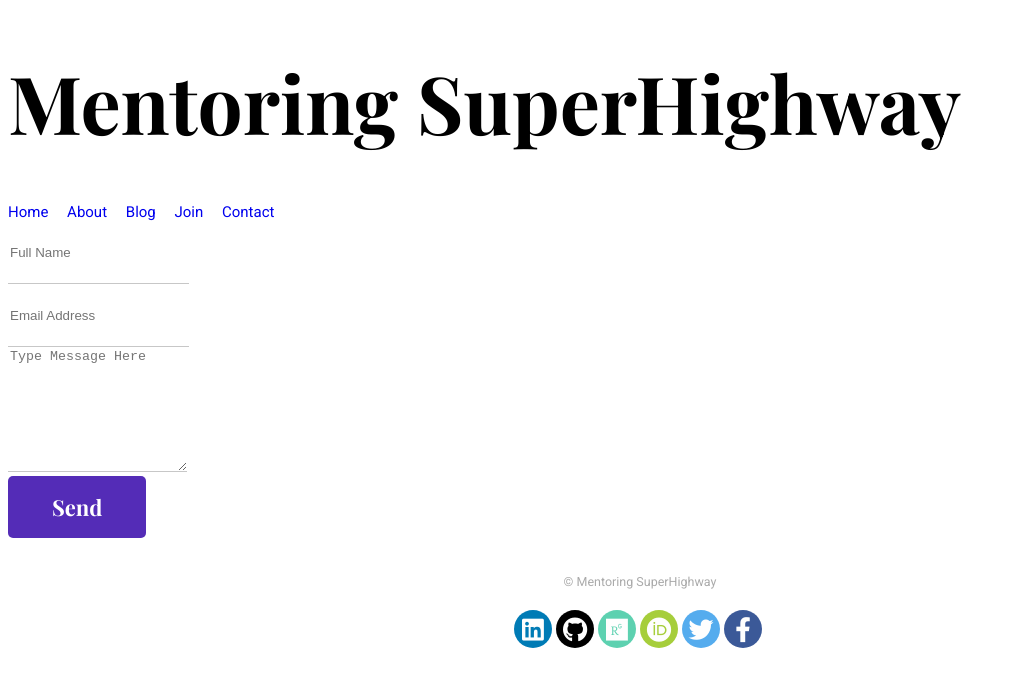
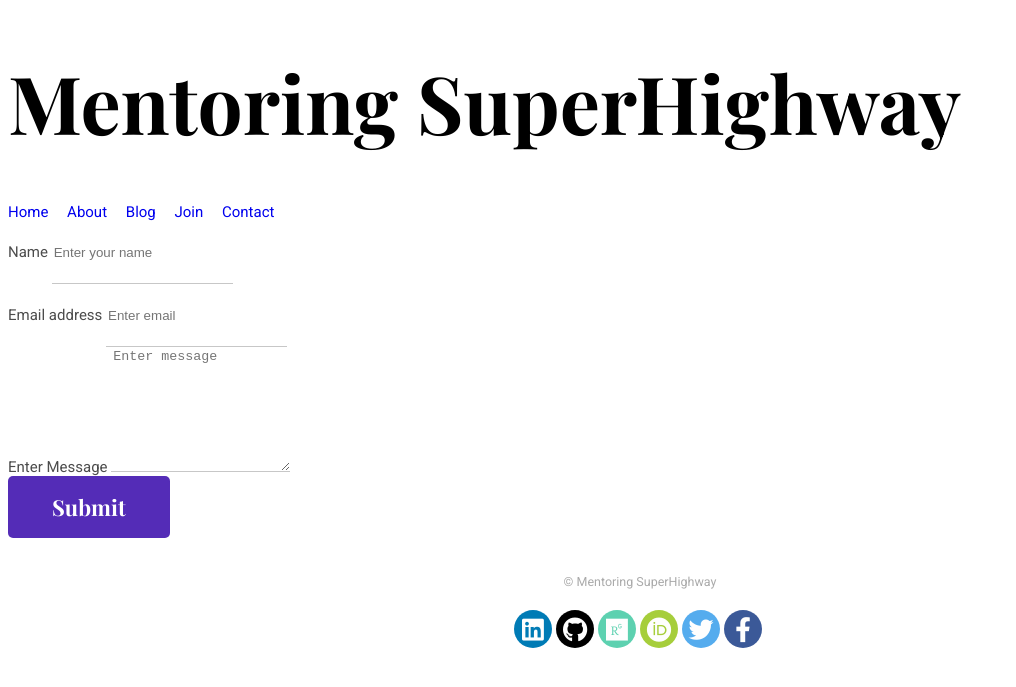
Before and after one commit to Mentoring-SuperHighway/test, a Jekyll site: the page built from contact.md, in a window 1280 px wide. Shown: the top 687 px of the page, without its empty margins (0-1016 px from the left). Built offline with Jekyll 4.4.1, drawn with Linux system fonts in a browser that asks for light colours; nearby versions of some CDN libraries; our own code applies the rules of GitHub Pages for plain Markdown files.

Commit message:
Update contact.md

```diff
--- a/contact.md
+++ b/contact.md
@@ -2,18 +2,18 @@
 permalink: /contact/
 title: Contact
 ---
-<form action="https://formspree.io/f/xnqlqjzn" method="post" class="row">
-            <div class="col-md-6">
-              <input type="text" id="name" name="name" placeholder="Full Name" class="form-control px-0 mb-4" required>
-            </div>
-            <div class="col-md-6">
-              <input type="email" id="email" name="email" placeholder="Email Address" class="form-control px-0 mb-4" required>
-            </div>
-            <div class="col-12">
-              <textarea name="message" id="message" class="form-control px-0 mb-4"
-                placeholder="Type Message Here" required></textarea>
-            </div>
-            <div class="col-lg-6 col-10 mx-auto">
-              <button class="btn btn-primary w-100">send</button>
-            </div>
-          </form>
+<form accept-charset="UTF-8" action="https://formspree.io/f/xnqlqjzn" method="POST" enctype="multipart/form-data" target="_blank">
+          <div class="form-group">
+            <label for="exampleInputName">Name</label>
+            <input type="text" name="name" class="form-control" id="exampleInputName" placeholder="Enter your name" required="required">
+          </div>
+          <div class="form-group">
+            <label for="exampleInputEmail1" required="required">Email address</label>
+            <input type="email" name="email" class="form-control" id="exampleInputEmail1" aria-describedby="emailHelp" placeholder="Enter email" required>
+          </div>
+          <div class="form-group">
+            <label for="exampleInputMessage" required="required">Enter Message</label>
+            <textarea type="message" name="message" class="form-control" id="exampleInputMessage" aria-describedby="messageHelp" placeholder="Enter message" required></textarea>
+          </div>
+          <button type="submit" class="btn btn-primary">Submit</button>
+        </form>
```
